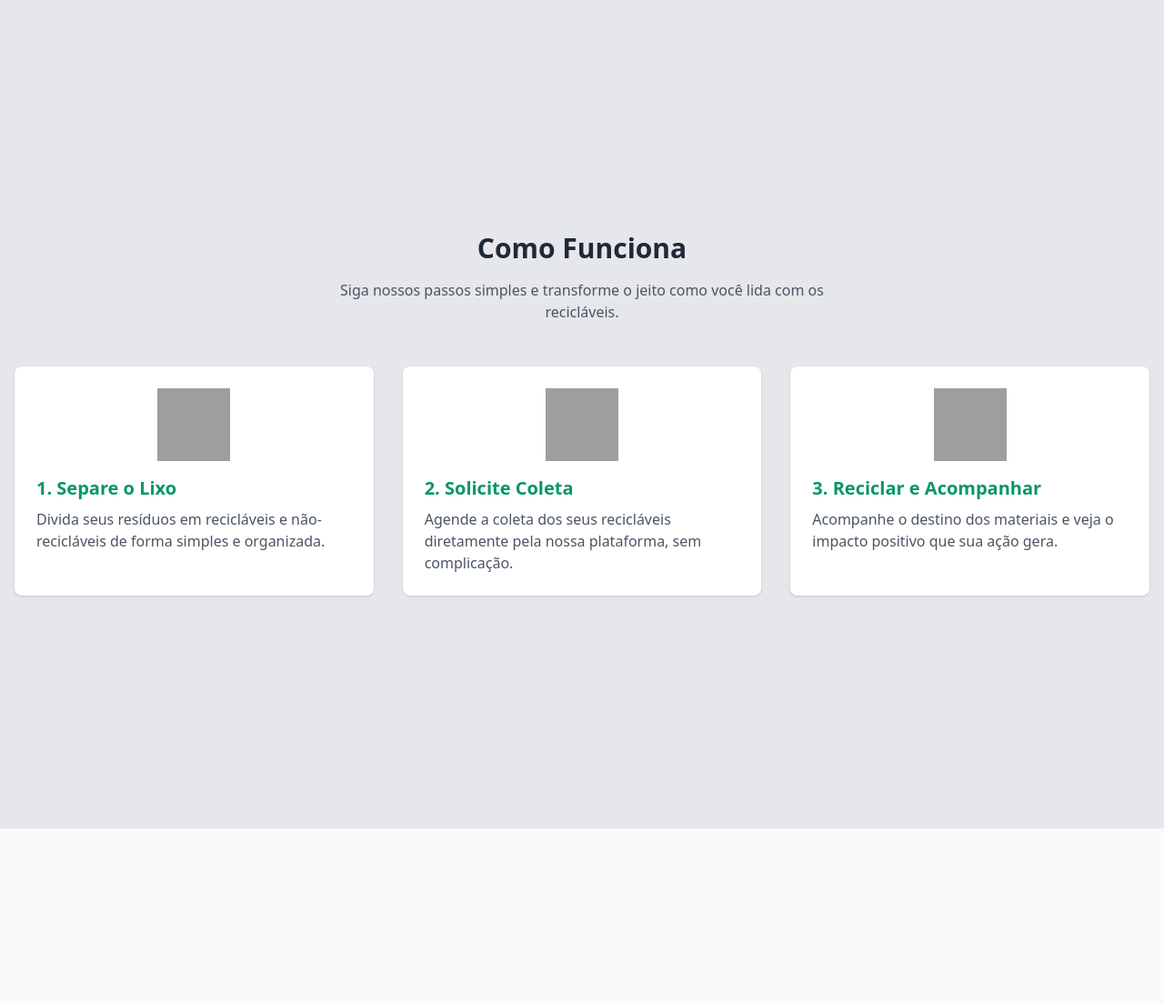
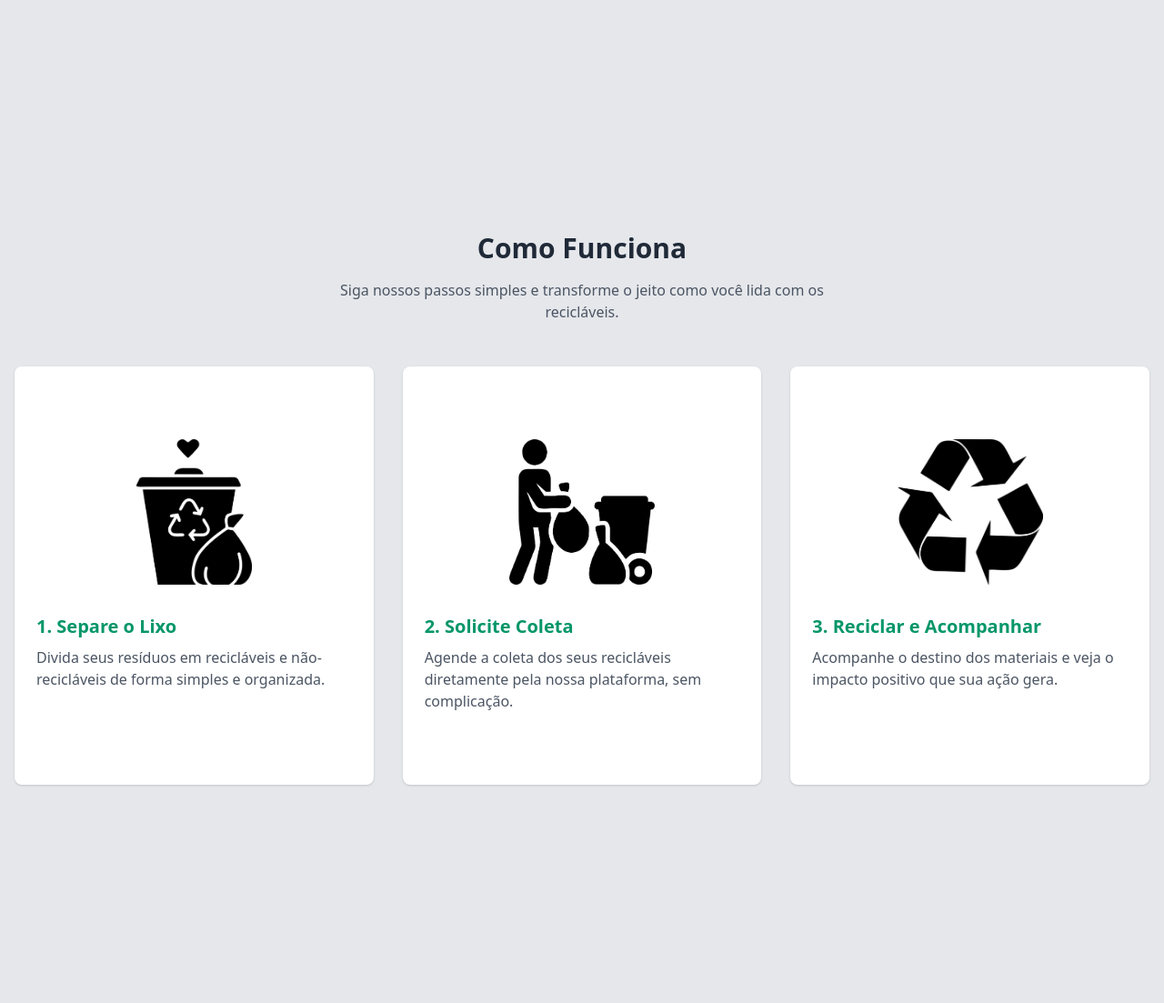
Before and after one commit to pabloemanuelpbl/ProjetoPI2, a Flask app: page / in a window 1280 px wide. Shown: the part 1453-2556 px from the top of the page at 91% size. Run offline with Flask 3, Linux system fonts and the light colour scheme; grey boxes are pictures that could not be loaded.

Commit message:
feat(project3): update main page

```diff
--- a/src/templates/home.html
+++ b/src/templates/home.html
@@ -39,21 +39,21 @@
       </div>
       <div class="grid grid-cols-1 md:grid-cols-3 gap-8">
         <!-- Card 1 -->
-        <div class="bg-white rounded-lg p-6 shadow hover:shadow-lg transition duration-300">
-          <img src="img/separar-lixo.png" alt="Separar Lixo" class="mx-auto mb-4 w-20 h-20">
-          <h3 class="text-xl font-bold text-green-600 mb-2">1. Separe o Lixo</h3>
+        <div class="bg-white rounded-lg p-6 shadow hover:shadow-lg transition duration-300 py-20">
+          <img src="static/images/separar-lixo.png" alt="Separar Lixo" class="mx-auto mb-4 w-30 h-40">
+          <h3 class="text-xl font-bold text-green-600 mb-2 mt-8">1. Separe o Lixo</h3>
           <p class="text-gray-600">Divida seus resíduos em recicláveis e não-recicláveis de forma simples e organizada.</p>
         </div>
         <!-- Card 2 -->
-        <div class="bg-white rounded-lg p-6 shadow hover:shadow-lg transition duration-300">
-          <img src="img/coleta.png" alt="Coleta" class="mx-auto mb-4 w-20 h-20">
-          <h3 class="text-xl font-bold text-green-600 mb-2">2. Solicite Coleta</h3>
+        <div class="bg-white rounded-lg p-6 shadow hover:shadow-lg transition duration-300 py-20">
+          <img src="static/images/coleta.png" alt="Coleta" class="mx-auto mb-4 w-40 h-40">
+          <h3 class="text-xl font-bold text-green-600 mb-2 mt-8">2. Solicite Coleta</h3>
           <p class="text-gray-600">Agende a coleta dos seus recicláveis diretamente pela nossa plataforma, sem complicação.</p>
         </div>
         <!-- Card 3 -->
-        <div class="bg-white rounded-lg p-6 shadow hover:shadow-lg transition duration-300">
-          <img src="img/reciclar.png" alt="Reciclar" class="mx-auto mb-4 w-20 h-20">
-          <h3 class="text-xl font-bold text-green-600 mb-2">3. Reciclar e Acompanhar</h3>
+        <div class="bg-white rounded-lg p-6 shadow hover:shadow-lg transition duration-300 py-20">
+          <img src="static/images/reciclar.png" alt="Reciclar" class="mx-auto mb-4 w-40 h-40">
+          <h3 class="text-xl font-bold text-green-600 mb-2 mt-8">3. Reciclar e Acompanhar</h3>
           <p class="text-gray-600">Acompanhe o destino dos materiais e veja o impacto positivo que sua ação gera.</p>
         </div>
       </div>
```
Also changed, not shown: src/static/images/coleta.png (added), src/static/images/reciclar.png (added), src/static/images/separar-lixo.png (added).
